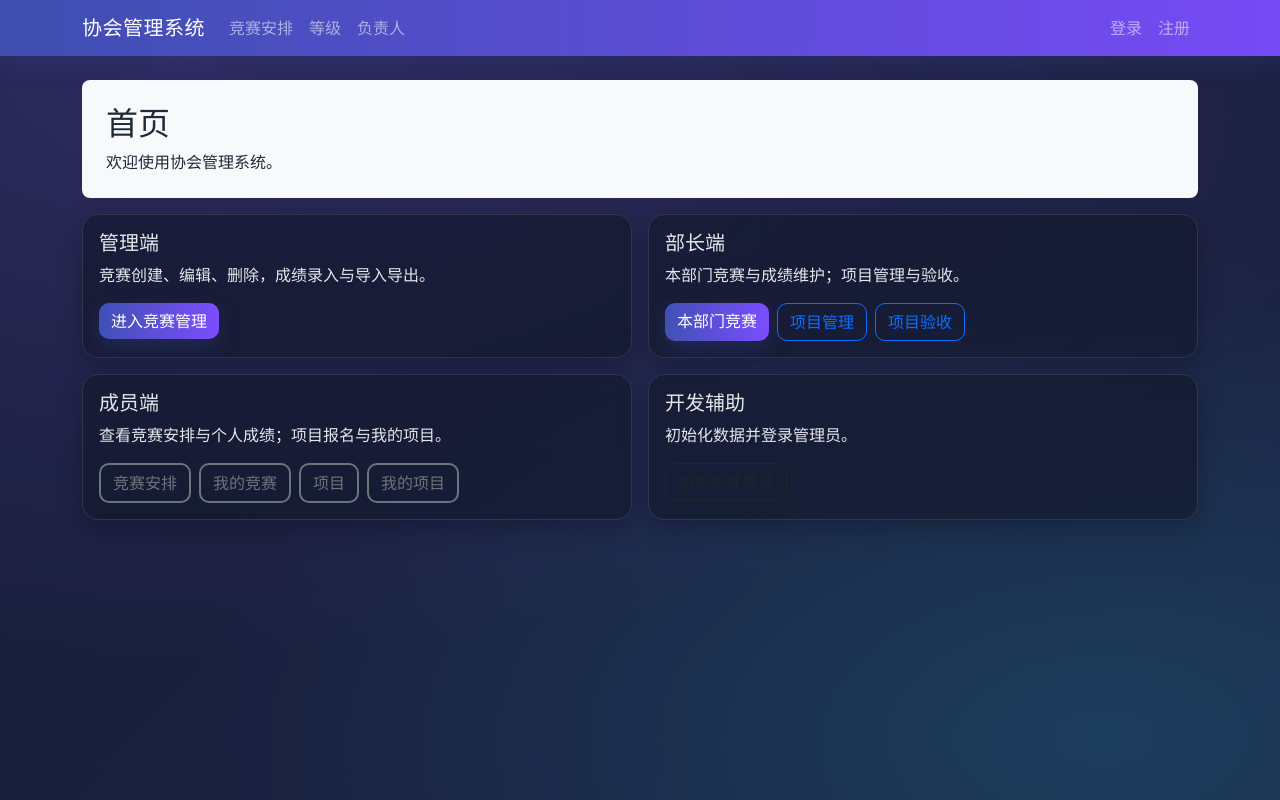
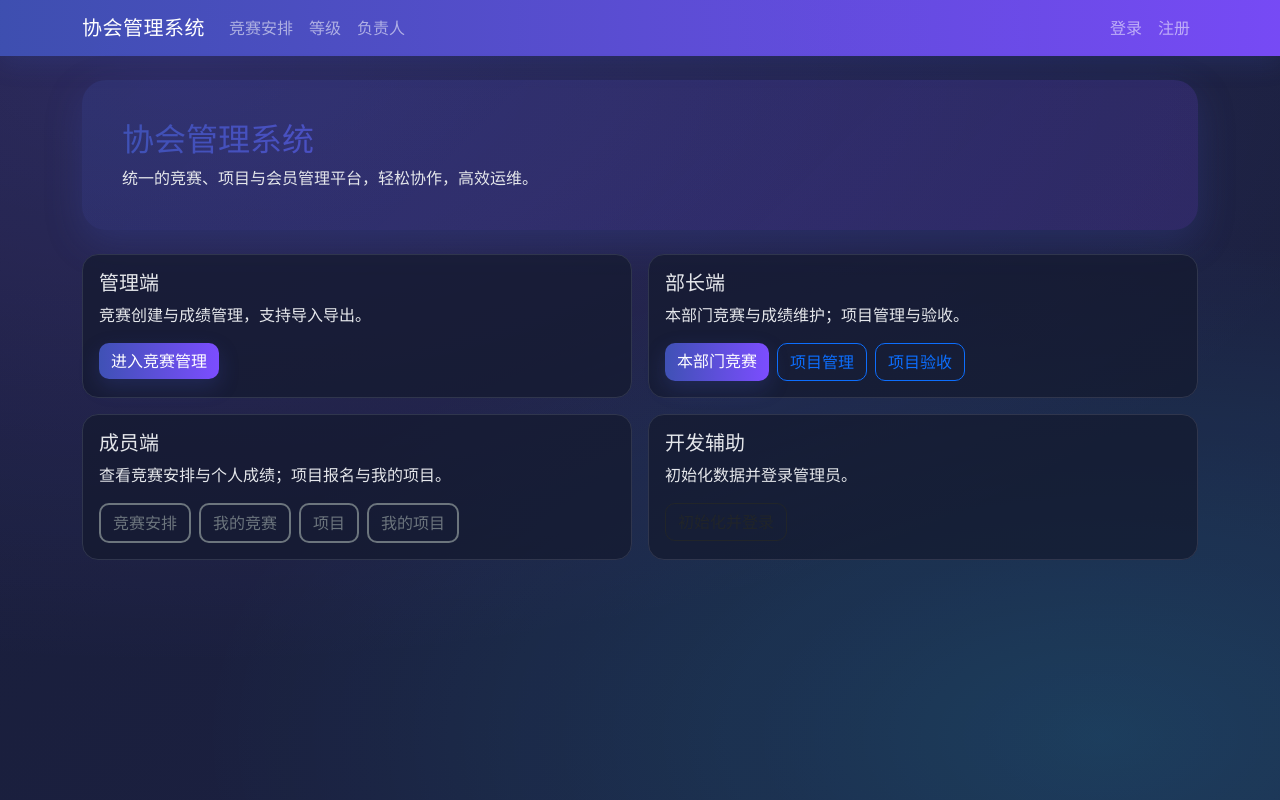
Before and after one commit to gkdACM/AssociationManagementSystem, a Flask app: page / in a window 1280 px wide. Run offline with Flask 3, Linux system fonts and the light colour scheme.

Commit message:
feat(ui): global typography & glass cards; hero section on home; gradient page titles; polished leaders/profile views; button hover gradients

```diff
--- a/association/app/static/css/style.css
+++ b/association/app/static/css/style.css
@@ -1,6 +1,6 @@
-:root{--brand:#3f51b5;--brand2:#7c4dff;--accent:#00bcd4;--success:#2ecc71;--danger:#e74c3c;--text:#1f2937;--muted:#6b7280}
+:root{--brand:#3f51b5;--brand2:#7c4dff;--accent:#00bcd4;--success:#22c55e;--danger:#ef4444;--text:#e5e7eb;--muted:#94a3b8;--glass:rgba(20,26,46,.72)}
 html,body{height:100%}
-body{background:linear-gradient(135deg,#0b1025 0%,#151a33 40%,#20254a 100%);color:var(--text);background-size:400% 400%;animation:gradientShift 18s ease infinite;position:relative}
+body{background:linear-gradient(135deg,#0b1025 0%,#151a33 40%,#20254a 100%);color:var(--text);background-size:400% 400%;animation:gradientShift 18s ease infinite;position:relative;font-family:system-ui,-apple-system,Segoe UI,Roboto,Helvetica,Arial,"Apple Color Emoji","Segoe UI Emoji"}
 body::before{content:"";position:fixed;inset:-10% -10% -10% -10%;pointer-events:none;background:radial-gradient(1200px 600px at 20% 15%,rgba(124,77,255,.18),rgba(124,77,255,0)),radial-gradient(900px 500px at 80% 85%,rgba(0,229,255,.14),rgba(0,229,255,0));mix-blend-mode:screen;z-index:0}
 .navbar{background:linear-gradient(90deg,rgba(63,81,181,.95),rgba(124,77,255,.95))!important;box-shadow:0 8px 24px rgba(63,81,181,.18)}
 .navbar-brand{letter-spacing:.5px}
@@ -9,12 +9,15 @@ body::before{content:"";position:fixed;inset:-10% -10% -10% -10%;pointer-events:
 .container.fade-in{animation:fadeInUp .4s ease both}
 @keyframes fadeInUp{from{opacity:0;transform:translate3d(0,8px,0)}to{opacity:1;transform:translate3d(0,0,0)}}
 @keyframes gradientShift{0%{background-position:0% 50%}50%{background-position:100% 50%}100%{background-position:0% 50%}}
-.card{border:1px solid #30364d;border-radius:16px;background:rgba(20,26,46,.72);color:#e5e7eb;box-shadow:0 8px 24px rgba(0,0,0,.25);transition:transform .2s ease,box-shadow .2s ease}
+.card{border:1px solid #30364d;border-radius:16px;background:var(--glass);color:#e5e7eb;box-shadow:0 8px 24px rgba(0,0,0,.25);transition:transform .2s ease,box-shadow .2s ease}
 .card:hover{transform:translateY(-2px);box-shadow:0 16px 40px rgba(0,0,0,.35)}
 .card-header{border-bottom:1px solid #30364d;background:linear-gradient(90deg,rgba(63,81,181,.35),rgba(124,77,255,.35));color:#e5e7eb}
 .btn{border-radius:10px;transition:transform .12s ease,box-shadow .12s ease}
 .btn:active{transform:scale(.98)}
 .btn-primary{background:linear-gradient(90deg,var(--brand),var(--brand2));border:none;box-shadow:0 8px 20px rgba(63,81,181,.25)}
+.btn-outline-primary:hover{background:linear-gradient(90deg,var(--brand),var(--brand2));color:#fff;border-color:transparent}
+.btn-outline-secondary:hover{background:linear-gradient(90deg,#64748b,#94a3b8);color:#fff;border-color:transparent}
+.btn-outline-danger:hover{background:linear-gradient(90deg,#ef4444,#f87171);color:#fff;border-color:transparent}
 .btn-outline-secondary,.btn-outline-success,.btn-outline-danger,.btn-outline-warning{border-width:2px}
 .table{border-radius:12px;overflow:hidden}
 .table thead th{background:#0f172a;color:#cbd5e1}
@@ -32,6 +35,7 @@ body::before{content:"";position:fixed;inset:-10% -10% -10% -10%;pointer-events:
 .hero{background:linear-gradient(135deg,rgba(63,81,181,.08),rgba(124,77,255,.08));border-radius:20px}
 .icon-xl{font-size:1.25rem}
 .hero-title{background:linear-gradient(90deg,var(--brand),var(--brand2));-webkit-background-clip:text;background-clip:text;color:transparent}
+.page-title{background:linear-gradient(90deg,var(--brand),var(--brand2));-webkit-background-clip:text;background-clip:text;color:transparent}
 .auth-card{backdrop-filter:saturate(180%) blur(4px)}
 .fade-in-up{animation:fadeInUp .4s ease both}
 .input-group-text{background:#1f253c;border:1px solid #30364d;color:#cbd5e1}
@@ -56,5 +60,7 @@ body::before{content:"";position:fixed;inset:-10% -10% -10% -10%;pointer-events:
 /* departments page header high contrast */
 .page-departments .table thead th{color:#f8fafc}
 .page-users .table thead th{color:#f8fafc}
-.
-.
+.home-hero{padding:2.5rem;border-radius:24px;background:linear-gradient(135deg,rgba(63,81,181,.22),rgba(124,77,255,.18));box-shadow:0 12px 36px rgba(63,81,181,.25)}
+.home-hero h2{font-size:2rem}
+.feature-card{border:1px solid #30364d;border-radius:16px;background:var(--glass);padding:1rem;transition:transform .2s ease,box-shadow .2s ease}
+.feature-card:hover{transform:translateY(-3px);box-shadow:0 16px 44px rgba(0,0,0,.4)}
--- a/association/app/templates/home.html
+++ b/association/app/templates/home.html
@@ -1,24 +1,21 @@
 {% extends 'layout.html' %}
 {% block content %}
-<div class="p-4 mb-3 bg-light rounded-3">
-  <h2 class="mb-2">首页</h2>
-  <p class="mb-0">欢迎使用协会管理系统。</p>
+<div class="home-hero mb-4">
+  <h2 class="mb-2 hero-title">协会管理系统</h2>
+  <p class="mb-0">统一的竞赛、项目与会员管理平台，轻松协作，高效运维。</p>
 </div>
 <div class="row g-3">
   <div class="col-md-6">
-    <div class="card h-100">
-      <div class="card-body">
-        <h5 class="card-title">管理端</h5>
-        <p class="card-text">竞赛创建、编辑、删除，成绩录入与导入导出。</p>
+    <div class="feature-card h-100">
+      <h5 class="mb-2">管理端</h5>
+      <p class="mb-3">竞赛创建与成绩管理，支持导入导出。</p>
       <a class="btn btn-primary" href="{{ url_for('admin_competitions.competitions') }}">进入竞赛管理</a>
     </div>
   </div>
-  </div>
   <div class="col-md-6">
-    <div class="card h-100">
-      <div class="card-body">
-        <h5 class="card-title">部长端</h5>
-        <p class="card-text">本部门竞赛与成绩维护；项目管理与验收。</p>
+    <div class="feature-card h-100">
+      <h5 class="mb-2">部长端</h5>
+      <p class="mb-3">本部门竞赛与成绩维护；项目管理与验收。</p>
       <div class="d-flex flex-wrap gap-2">
         <a class="btn btn-primary" href="{{ url_for('leader_competitions.competitions') }}">本部门竞赛</a>
         <a class="btn btn-outline-primary" href="{{ url_for('leader_projects.projects') }}">项目管理</a>
@@ -26,12 +23,10 @@
       </div>
     </div>
   </div>
-  </div>
   <div class="col-md-6">
-    <div class="card h-100">
-      <div class="card-body">
-        <h5 class="card-title">成员端</h5>
-        <p class="card-text">查看竞赛安排与个人成绩；项目报名与我的项目。</p>
+    <div class="feature-card h-100">
+      <h5 class="mb-2">成员端</h5>
+      <p class="mb-3">查看竞赛安排与个人成绩；项目报名与我的项目。</p>
       <div class="d-flex flex-wrap gap-2">
         <a class="btn btn-outline-secondary" href="{{ url_for('member_competitions.competitions') }}">竞赛安排</a>
         <a class="btn btn-outline-secondary" href="{{ url_for('member_competitions.my_competitions') }}">我的竞赛</a>
@@ -40,15 +35,12 @@
       </div>
     </div>
   </div>
-  </div>
   <div class="col-md-6">
-    <div class="card h-100">
-      <div class="card-body">
-        <h5 class="card-title">开发辅助</h5>
-        <p class="card-text">初始化数据并登录管理员。</p>
+    <div class="feature-card h-100">
+      <h5 class="mb-2">开发辅助</h5>
+      <p class="mb-3">初始化数据并登录管理员。</p>
       <a class="btn btn-outline-dark" href="{{ url_for('dev.seed') }}">初始化并登录</a>
     </div>
   </div>
  </div>
- </div>
 {% endblock %}
--- a/association/app/templates/public/leaders.html
+++ b/association/app/templates/public/leaders.html
@@ -3,7 +3,7 @@
 <div class="row g-4">
   <div class="col-12">
     <div class="card">
-      <div class="card-header"><strong>协会负责人</strong></div>
+      <div class="card-header"><strong class="page-title">协会负责人</strong></div>
       <div class="card-body">
         <div class="row g-3">
           <div class="col-md-4">
@@ -38,7 +38,7 @@
 
   <div class="col-12">
     <div class="card">
-      <div class="card-header"><strong>各部门部长</strong></div>
+      <div class="card-header"><strong class="page-title">各部门部长</strong></div>
       <div class="card-body">
         <div class="table-responsive">
           <table class="table table-striped align-middle">
```
Also changed, not shown: association/app/templates/profile/me_profile.html (+4 -4 lines). Lines whose indentation alone changed are shown as unchanged.
